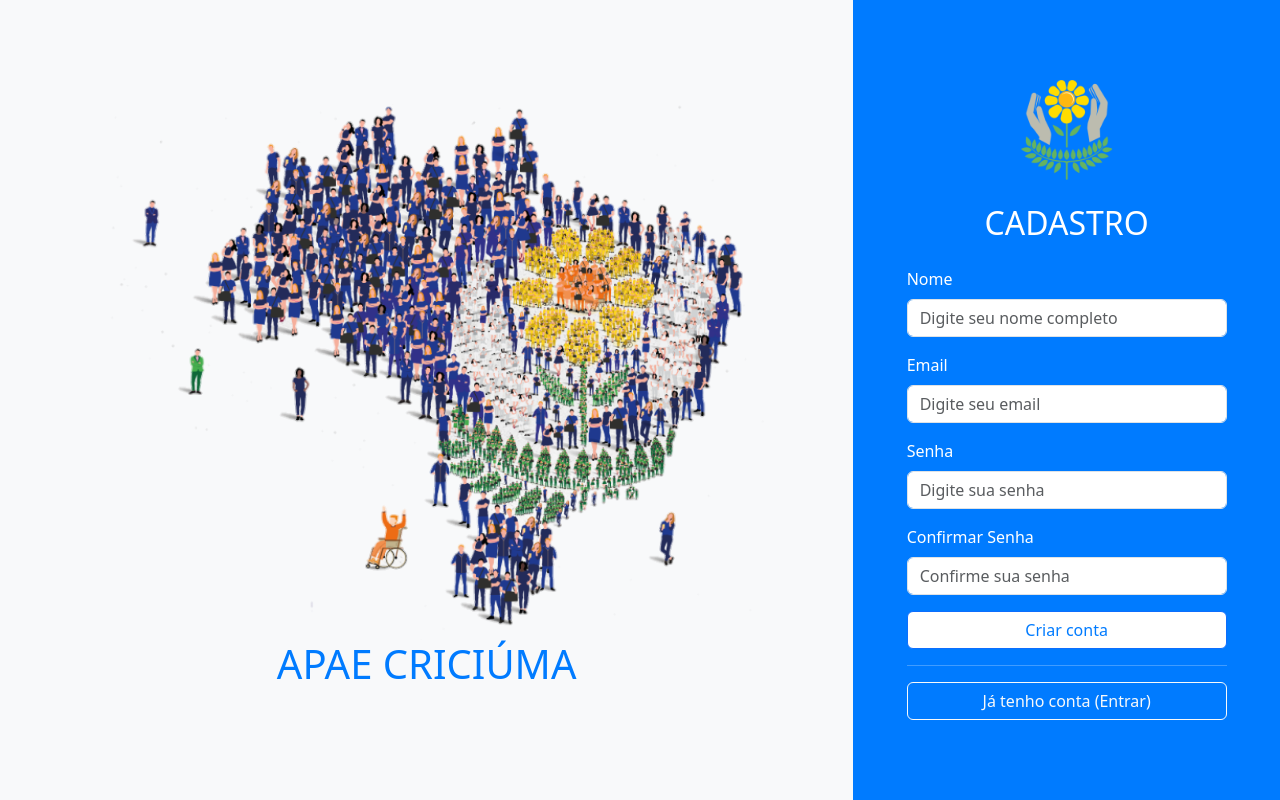
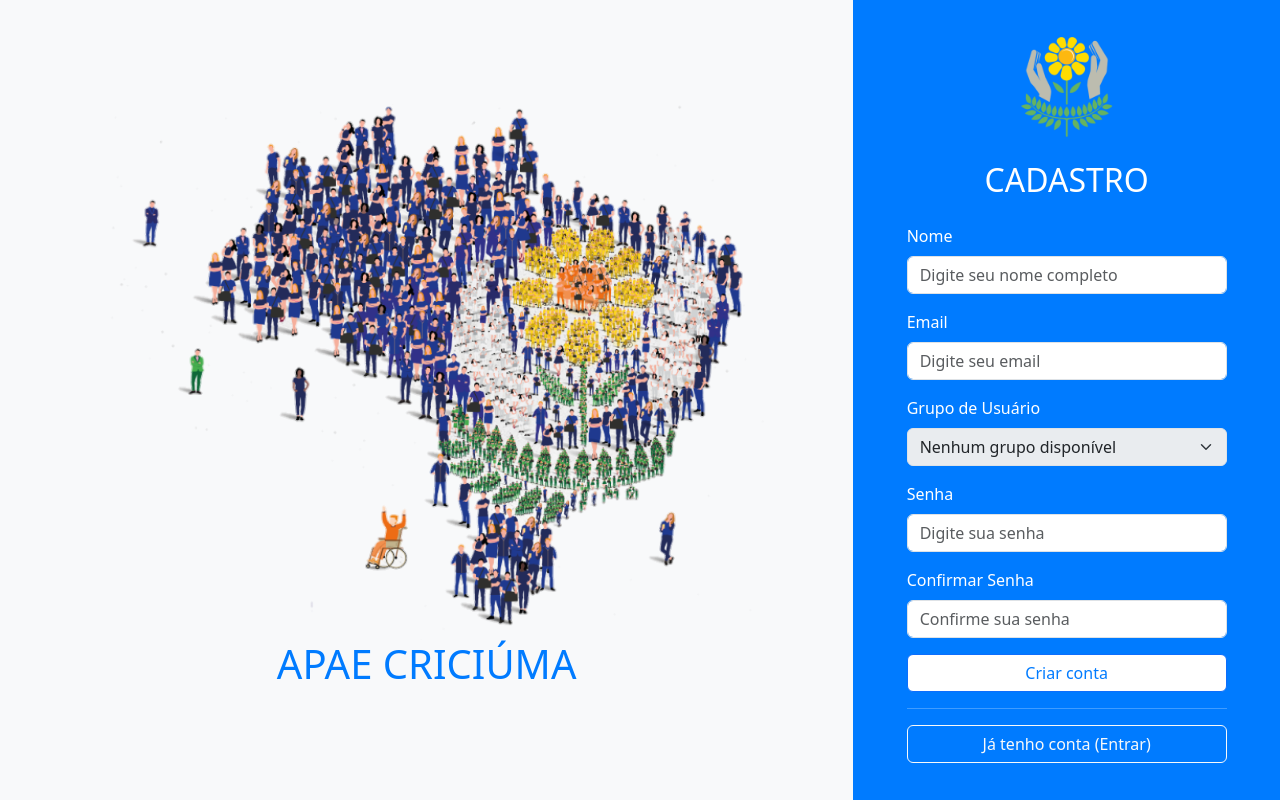
Before and after one commit to samueMatos/Documentos-APAE-front, a React (Vite) app: page /cadastro in a window 1280 px wide. Built offline with nearby package versions, Linux system fonts and the light colour scheme.

Commit message:
Criado o dropdown e deixado a logica para carregar os grupos da api em espera

```diff
--- a/src/pages/Cadastro.tsx
+++ b/src/pages/Cadastro.tsx
@@ -1,4 +1,4 @@
-import { ChangeEvent, FormEvent, ReactElement, useState } from "react";
+import { ChangeEvent, FormEvent, ReactElement, useEffect, useState } from "react";
 import { Button, Col, Container, Form, Image, Row } from "react-bootstrap";
 import { useNavigate, Link } from "react-router-dom";
 
@@ -18,7 +18,21 @@
   const [email, setEmail] = useState<string>("");
   const [senha, setSenha] = useState<string>("");
   const [confSenha, setConfSenha] = useState<string>("");
+  const [grupo, setGrupo] = useState<string>("");
+  const [grupos, setGrupos] = useState<{ id: string; nome: string }[]>([]);
+  const [carregandoGrupos, setCarregandoGrupos] = useState<boolean>(true);
   const navigate = useNavigate();
+
+  useEffect(() => {
+    // Quando a API estiver pronta:
+    // api.get("/grupos")
+    //   .then(res => setGrupos(res.data))
+    //   .catch(() => setGrupos([]))
+    //   .finally(() => setCarregandoGrupos(false));
+
+    // Por enquanto, apenas marque como carregado e sem grupos
+    setCarregandoGrupos(false);
+  }, []);
 
   const handleNomeChange = (event: ChangeEvent<HTMLInputElement>) => {
     setNome(event.target.value);
@@ -34,6 +48,10 @@
 
   const handleConfSenhaChange = (event: ChangeEvent<HTMLInputElement>) => {
     setConfSenha(event.target.value);
+  };
+
+  const handleGrupoChange = (event: ChangeEvent<HTMLSelectElement>) => {
+    setGrupo(event.target.value);
   };
 
   const handleSubmit = async (event: FormEvent<HTMLFormElement>) => {
@@ -84,6 +102,17 @@
               <Form.Control onChange={handleEmailChange} value={email} type="email" placeholder="Digite seu email" required />
             </Form.Group>
 
+            <Form.Group className="mb-3" controlId="formGrupoCadastro">
+              <Form.Label className="text-white">Grupo de Usuário</Form.Label>
+              <Form.Select value={grupo} onChange={handleGrupoChange} required disabled={carregandoGrupos || grupos.length === 0}>
+                {carregandoGrupos && <option>Carregando grupos...</option>}
+                {!carregandoGrupos && grupos.length === 0 && <option>Nenhum grupo disponível</option>}
+                {!carregandoGrupos && grupos.map(g => (
+                  <option key={g.id} value={g.id}>{g.nome}</option>
+                ))}
+              </Form.Select>
+            </Form.Group>
+
             <Form.Group className="mb-3" controlId="formPasswordCadastro">
               <Form.Label className="text-white">Senha</Form.Label>
               <Form.Control type="password" onChange={handleSenhaChange} value={senha} placeholder="Digite sua senha" required />
```
